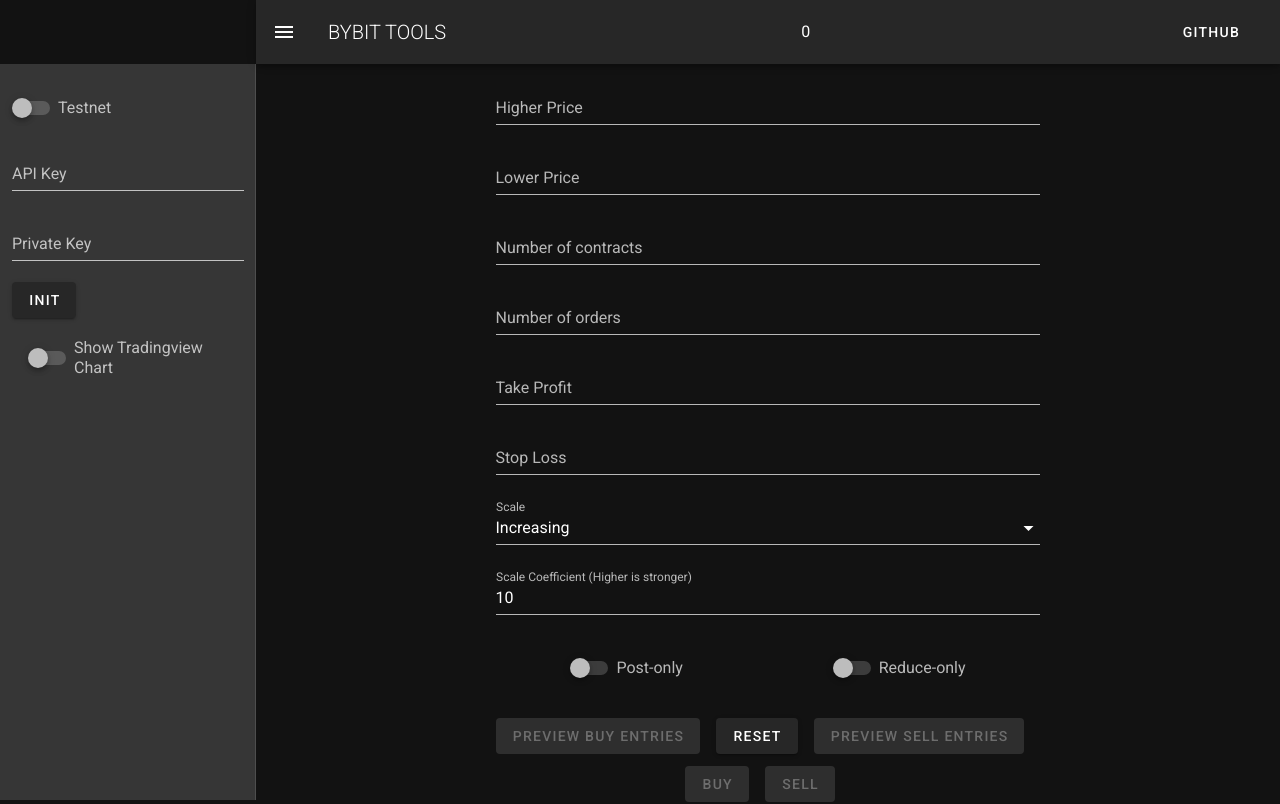
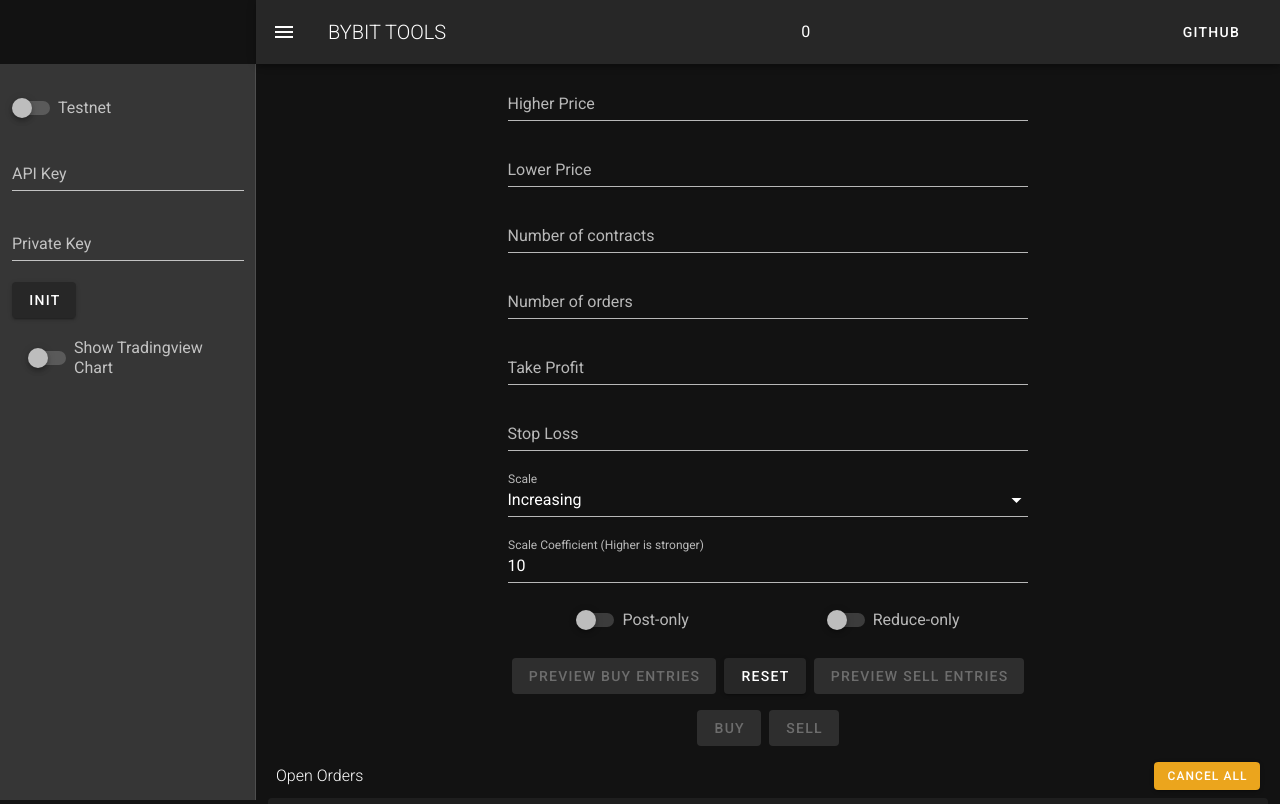
Before and after one commit to TranceGeniK/bybit-tools, a Vue app: page / in a window 1280 px wide. Shown: the top 804 px of the page. Built offline with nearby package versions, Linux system fonts and the light colour scheme; what vue-notification would draw is missing.

Commit message:
small graphical tweaks

```diff
--- a/src/components/Home/OrdersForm/OrdersForm.html
+++ b/src/components/Home/OrdersForm/OrdersForm.html
@@ -5,72 +5,71 @@
       :lazy-validation="false"
       autocomplete="off"
   >
-    <v-text-field
+    <v-text-field class="ma-0"
         v-model="form.higherPrice"
         :rules="form.higherPriceRules"
         label="Higher Price"
         required
     ></v-text-field>
-    <v-text-field
+    <v-text-field class="ma-0"
         v-model="form.lowerPrice"
         :rules="form.lowerPriceRules"
         label="Lower Price"
         required
     ></v-text-field>
-    <v-text-field
+    <v-text-field class="ma-0"
         v-model="form.contracts"
         :rules="form.contractsRules"
         label="Number of contracts"
         required
     ></v-text-field>
-    <v-text-field
+    <v-text-field class="ma-0"
         v-model="form.orders"
         :rules="form.ordersRules"
         label="Number of orders"
         required
     ></v-text-field>
-    <v-text-field
+    <v-text-field class="ma-0"
         v-model="form.takeProfit"
         :rules="form.takeProfitRules"
         label="Take Profit"
     ></v-text-field>
-    <v-text-field
+    <v-text-field class="ma-0"
         v-model="form.stopLoss"
         :rules="form.stopLossRules"
         label="Stop Loss"
     ></v-text-field>
-    <v-select
+    <v-select class="ma-0"
         v-model="form.scale"
         :items="form.scaleItems"
         :rules="[v => !!v || 'Scale is required']"
         label="Scale"
         required
     ></v-select>
-    <v-text-field
+    <v-text-field class="ma-0"
         v-model="form.coefficient"
         :rules="form.coefficientRules"
         label="Scale Coefficient (Higher is stronger)"
     ></v-text-field>
 
     <v-layout wrap justify-space-around>
-      <v-switch v-model="form.postOnly" class="ma-4" color="primary" label="Post-only"></v-switch>
-      <v-switch v-model="form.reduceOnly" class="ma-4" color="primary" label="Reduce-only"></v-switch>
+      <v-switch v-model="form.postOnly" class="ma-0" color="primary" label="Post-only"></v-switch>
+      <v-switch v-model="form.reduceOnly" class="ma-0" color="primary" label="Reduce-only"></v-switch>
     </v-layout>
 
     <v-layout wrap align-center column>
-
       <v-layout align-center justify-space-between mb-2>
         <v-btn
             :disabled="!valid"
             color="#78b63f"
-            class="mr-4"
+            class="ma-1"
             @click="previewBuy"
         >
           Preview buy entries
         </v-btn>
         <v-btn
             color="darkgrey"
-            class="mr-4"
+            class="ma-1"
             @click="reset"
         >
           Reset
@@ -79,7 +78,7 @@
         <v-btn
             :disabled="!valid"
             color="#ba4967"
-            class="mr-4"
+            class="ma-1"
             @click="previewSell"
         >
           Preview sell entries
@@ -88,11 +87,11 @@
 
       <preview-orders v-if="preview.length > 0" :orders="preview" @close="preview = []"></preview-orders>
 
-      <v-layout align-center justify-space-between mt-1>
+      <v-layout>
         <v-btn
             :disabled="!valid"
             color="#78b63f"
-            class="mr-4"
+            class="ma-1"
             @click="buy"
         >
           Buy
@@ -101,7 +100,7 @@
         <v-btn
             :disabled="!valid"
             color="#ba4967"
-            class="mr-4"
+            class="ma-1"
             @click="sell"
         >
           Sell
```
